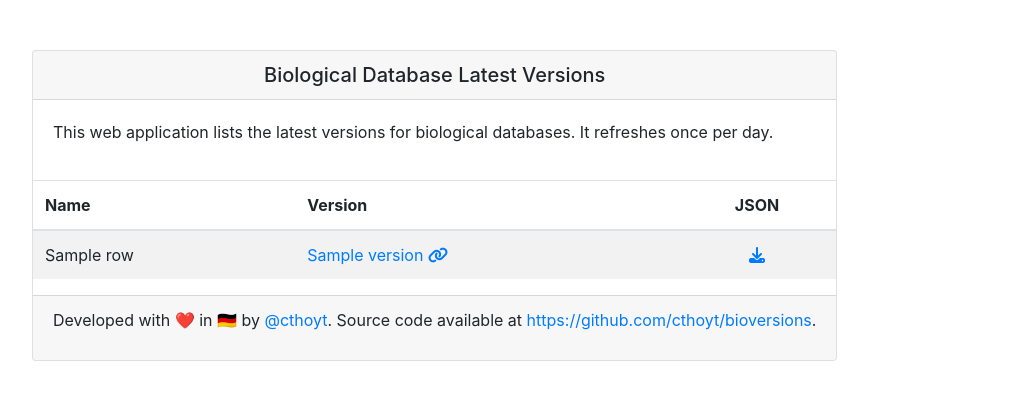
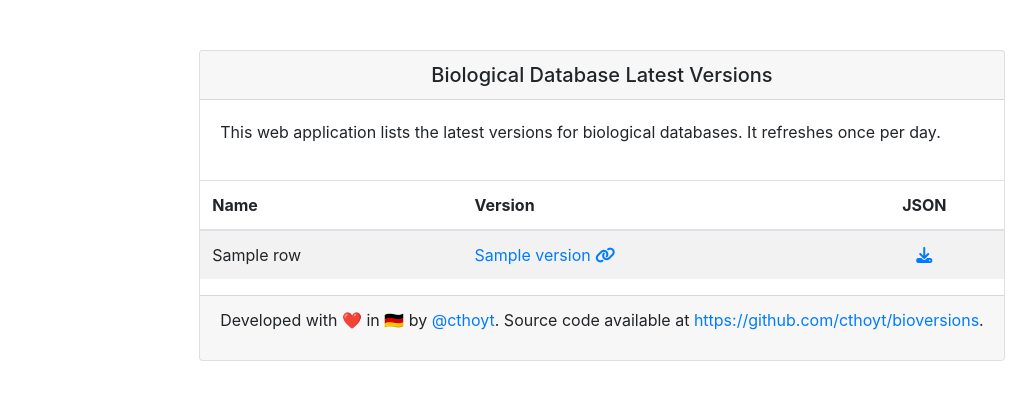
Before and after one commit to biopragmatics/bioversions, a Python web app: template src/bioversions/templates/home.html in a window 1280 px wide. Shown: the top 400 px of the page, without its empty margins (38-1074 px from the left). Run offline with Jinja, Linux system fonts and the light colour scheme; the template is opened without the code that fills it: most values are stand-ins (such as "Sample title", 1, 10 or a date in 2020); some libraries are stand-ins or nearby versions.

Commit message:
Update home.html

```diff
--- a/src/bioversions/templates/home.html
+++ b/src/bioversions/templates/home.html
@@ -4,7 +4,7 @@
 
 {% block content %}
     <div class="container" style="margin-top: 50px; margin-bottom: 50px">
-        <div class="row">
+        <div class="row justify-content-center">
             <div class="card">
                 <h5 class="card-header text-center">Biological Database Latest Versions</h5>
                 <div class="card-body">
```
